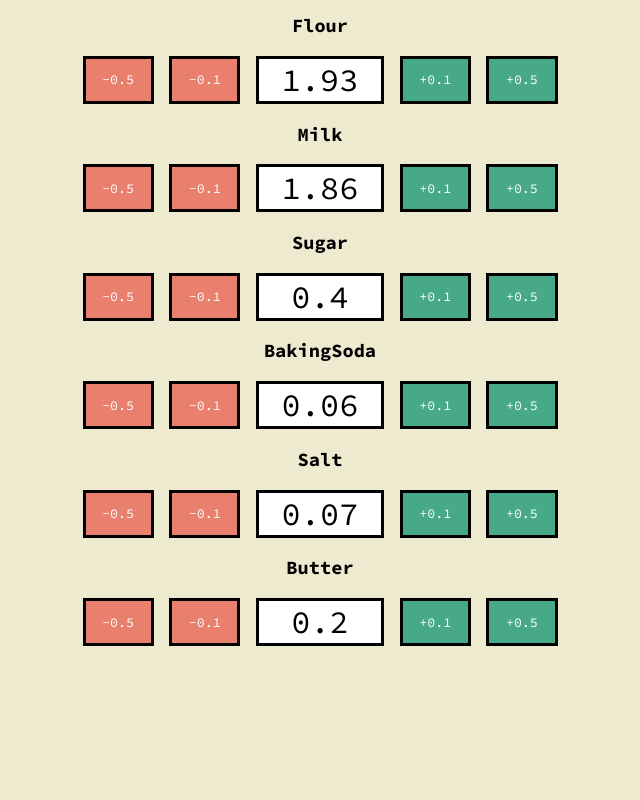
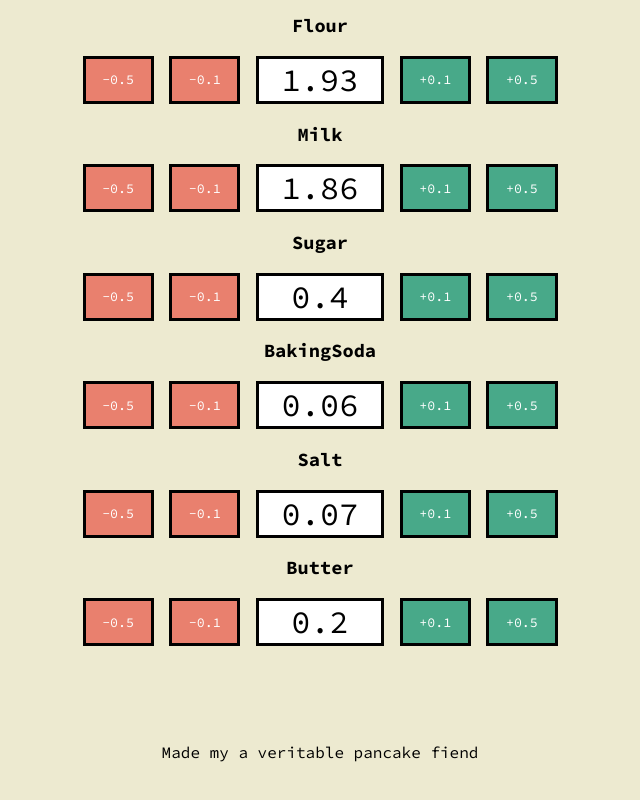
Before and after one commit to Wollivan/flippin-recipe, a React (Create React App) app: page / in a window 1280 px wide. Shown: the part 1502-2302 px from the top of the page, without its empty margins (320-960 px from the left). Before the commit the page ends 2156 px from the top, so only its background shows below. Built offline with nearby package versions, Linux system fonts and the light colour scheme.

Commit message:
Add link to me

```diff
--- a/src/App.js
+++ b/src/App.js
@@ -192,6 +192,11 @@ function App() {
           toFixedIfNecessary={toFixedIfNecessary}
         />
       </main>
+      <footer>
+        <a href="https://timjs.netlify.app" target="_blank" rel="noreferrer">
+          Made my a veritable pancake fiend
+        </a>
+      </footer>
     </div>
   );
 }
--- a/src/App.scss
+++ b/src/App.scss
@@ -22,7 +22,13 @@ h2 {
   width: 125px;
   margin-top: 2rem;
 }
-
+a {
+  color: #000;
+  text-decoration: none;
+  &:hover {
+    text-decoration: underline;
+  }
+}
 .controls {
   width: 95%;
   margin: 0 auto;
@@ -72,6 +78,9 @@ h2 {
   }
 }
 
+footer {
+  margin: 6rem 0 3rem 0;
+}
 // remove arrows on inputs
 /* Chrome, Safari, Edge, Opera */
 input::-webkit-outer-spin-button,
```
